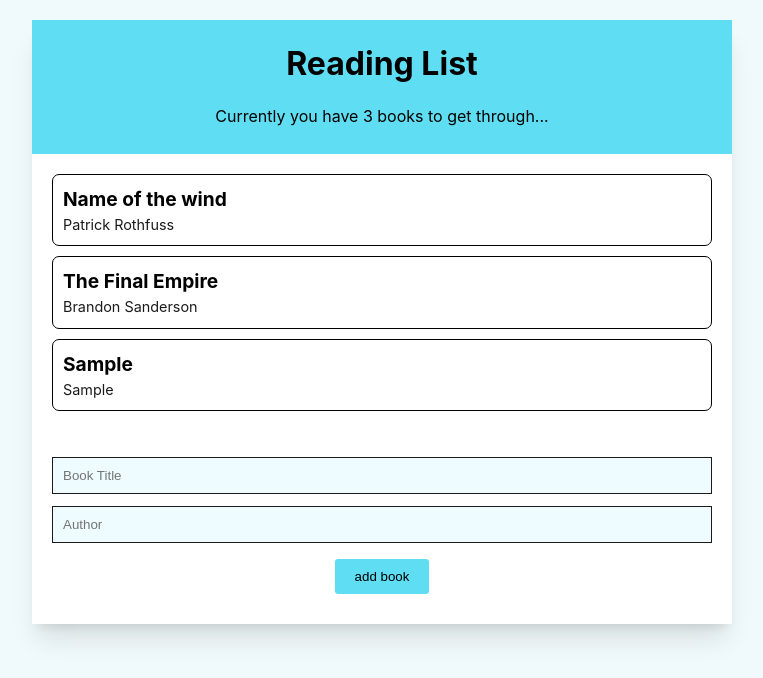
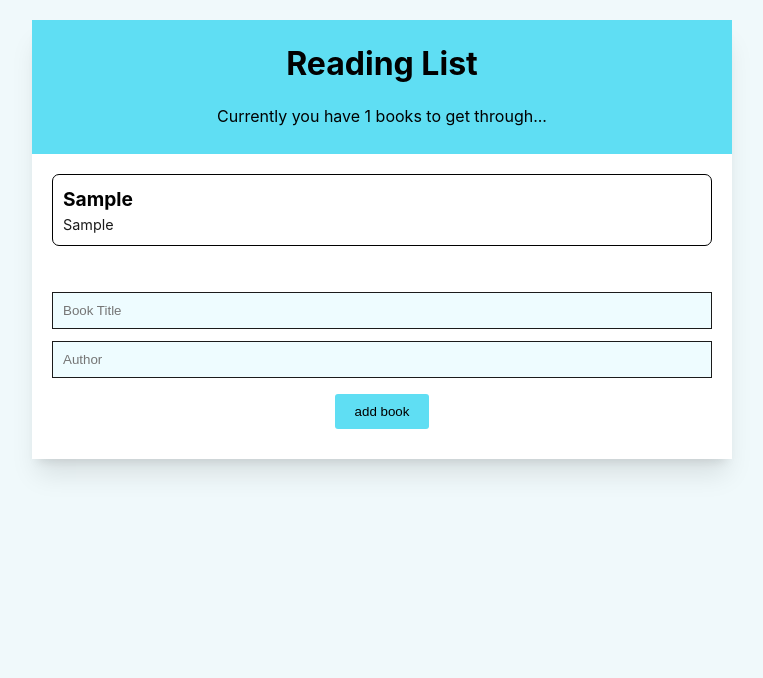
Before and after one commit to PrakharAgrawal031/booklist-app, a React (Vite) app: page / in a window 1280 px wide. Both pictures are taken after typing "Sample", "Sample" into the empty fields and a click on the input "add book". Shown: the top 678 px of the page, without its empty margins (258-1021 px from the left). Built offline with nearby package versions, Linux system fonts and the light colour scheme.

Commit message:
add and use reducer

```diff
--- /dev/null
+++ b/src/Reducers/BookReducer.jsx
@@ -0,0 +1,18 @@
+import uuid from "react-uuid"
+
+export const bookReducer = (state, action) => {
+    switch(action.type){
+        case 'ADD_BOOK':
+            return [...state, {
+                title: action.book.title,
+                author: action.book.author,
+                id: uuid()
+            }]
+
+        case 'REMOVE_BOOK':
+            return state.filter(book=> book.id !== action.id)
+
+        default:
+            return state;
+    }
+}
--- a/src/components/BookDetails.jsx
+++ b/src/components/BookDetails.jsx
@@ -3,9 +3,11 @@
 
 
 const BookDetails = ({book}) => {
-    const {removeBook} = useContext(BookContext);
+    // const {removeBook} = useContext(BookContext);
+    const { dispatch } = useContext(BookContext);
     return (
-        <li onClick={() => removeBook(book.id)}>
+        // <li onClick={() => removeBook(book.id)}>
+        <li onClick={() => dispatch({type: 'REMOVE_BOOK', id: book.id})}>
             <div className="title">{book.title}</div>
             <div className="author">{book.author}</div>
         </li>
--- a/src/components/BookForm.jsx
+++ b/src/components/BookForm.jsx
@@ -3,12 +3,14 @@
 
 
 const BookForm = () => {
-    const {addBook} = useContext(BookContext);
+    // const {addBook} = useContext(BookContext);
+    const {dispatch} = useContext(BookContext);
     const [title, setTitle] = useState('');
     const [author, setAuthor] = useState('');
     const handleSubmit=(e)=>{
         e.preventDefault();
-        addBook(title, author);
+        // addBook(title, author);
+        dispatch({type: 'ADD_BOOK', book: { title, author }});
         setTitle('');
         setAuthor('');
     }
--- a/src/contexts/Bookcontext.jsx
+++ b/src/contexts/Bookcontext.jsx
@@ -1,12 +1,13 @@
-import React, { createContext, useState } from 'react';
+import React, { createContext, useReducer } from 'react';
 import uuid from 'react-uuid';
+import { bookReducer } from '../Reducers/BookReducer';
 
 
 export const BookContext = createContext();
 
 
 const BookContextProvider = (props) => {
-    const [books, setBooks] = useState([
+    /*  const [books, setBooks] = useState([
         {title:'Name of the wind', author: 'Patrick Rothfuss', id:1},
         {title:'The Final Empire', author: 'Brandon Sanderson', id:2},
     ]);
@@ -17,10 +18,12 @@
 
     const removeBook = (id) => {
         setBooks(books.filter(book=> book.id !== id));
-    };
+    };  */
+
+    const [books, dispatch] = useReducer(bookReducer, []);
 
     return(
-        <BookContext.Provider value={{books, addBook, removeBook}}>
+        <BookContext.Provider value={{books, dispatch}}>
             {props.children}
         </BookContext.Provider>
     )
```
